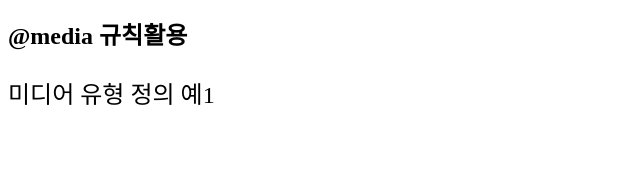
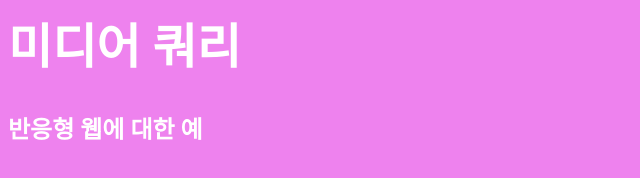
Before and after one commit to namgiseong/second, a plain HTML site: page ch04media-rule(190307).html in a window 1280 px wide. Shown: the whole page, without its empty margins (0-640 px from the left). Drawn offline with Linux system fonts and the light colour scheme.

Commit message:
1903071551 수정
1903071551 수정

```diff
--- a/ch04media-rule(190307).html
+++ b/ch04media-rule(190307).html
@@ -1,4 +1,7 @@
-<!DOCTYPE html>
+<!-- 190307 -->
+
+<!-- 6교시 -->
+<!-- <!DOCTYPE html>
 <html lang="en" dir="ltr">
     <head>
         <meta charset="utf-8">
@@ -6,13 +9,40 @@
         <title>형식1</title>
         <style>
             @media screen
-            {   *   {font-family : serif;font-size : 24px;}}
+            {   *{font-family : serif;font-size : 24px; border:1px solid red;}}
             @media print
-            {   *   {font-family : sans-serif;font-size : 8px;}}
+            {   *{font-family : sans-serif;font-size : 8px;}}
         </style>
     </head>
     <body>
         <h1>@media 규칙활용</h1>
         <p>미디어 유형 정의 예1</p>
     </body>
+</html> -->
+
+
+<html lang="en" dir="ltr">
+    <head>
+        <meta charset="utf-8">
+        <meta name="viewport" content="width=device-width; initial-scale=1.0">
+        <title>형식1</title>
+        <style>
+            @media only screen and (max-width : 320px)
+            {   *{background : limegreen; color : white;}}
+
+            @media only screen and (min-width : 321px) and (orientation : portrait)
+            {   *{background : lightyellow; color : black;}}
+
+            @media only screen and (min-width : 321px) and (orientation : landscape)
+            {   *{background : violet; color : white;}}
+            h1  { font-size : 48px; }
+            h2  { font-size : 24px; }
+
+        </style>
+    </head>
+
+    <body>
+        <h1>미디어 쿼리</h1>
+        <h2>반응형 웹에 대한 예</h2>
+    </body>
 </html>
```
